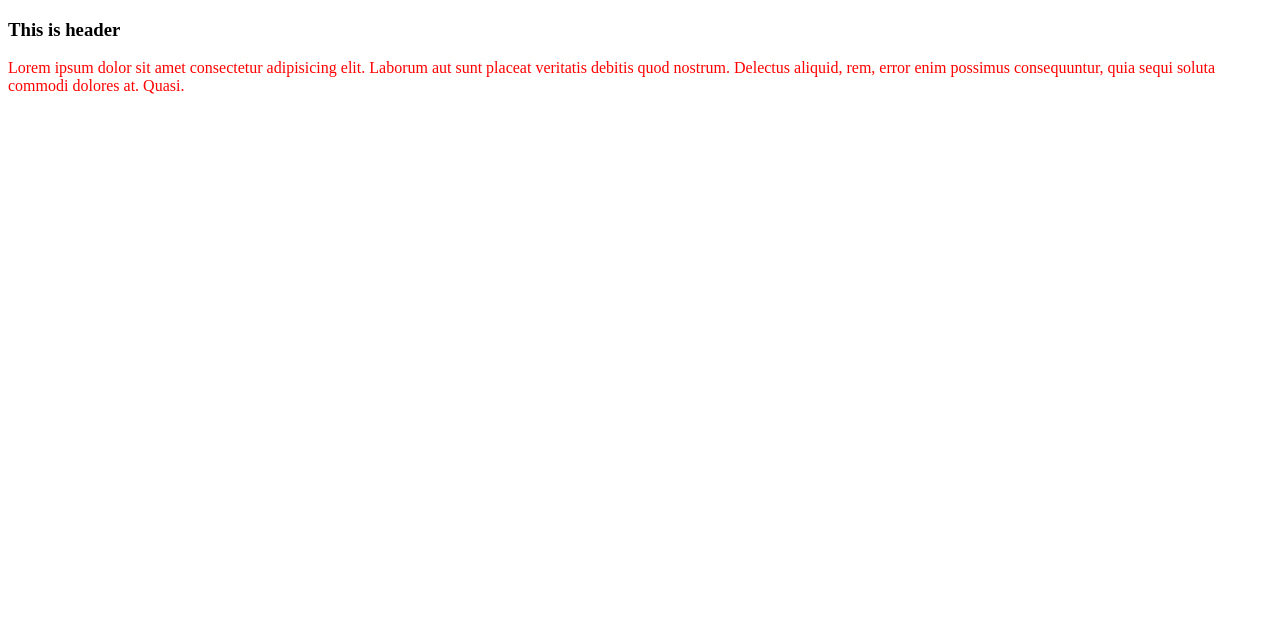
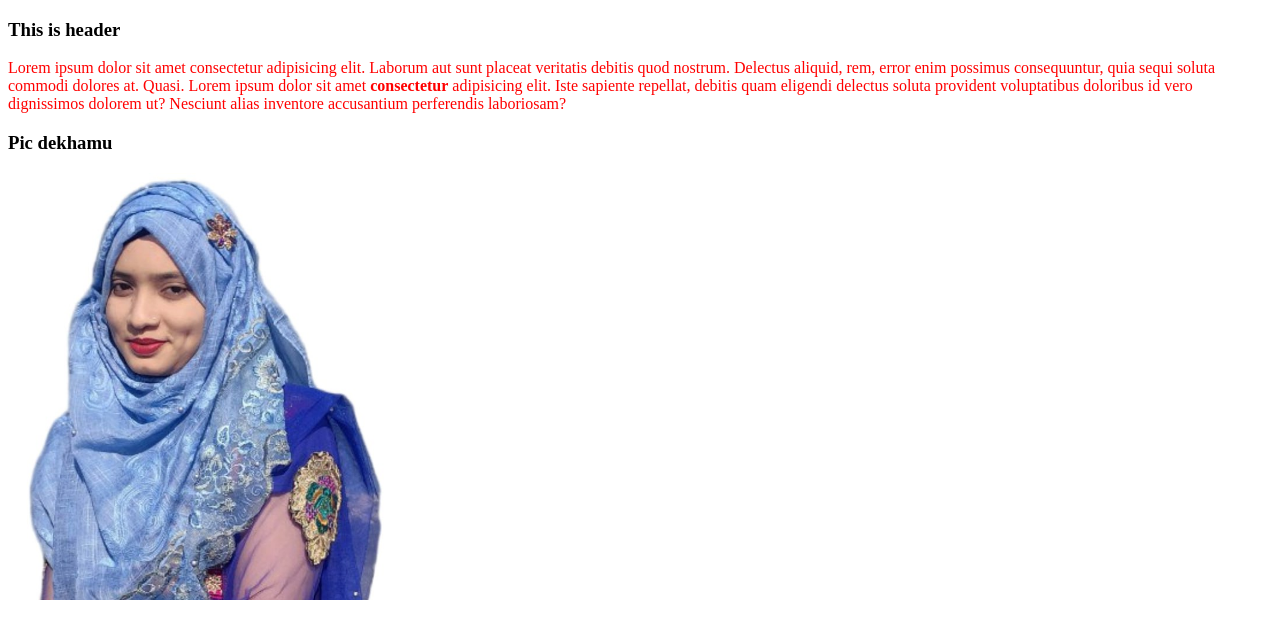
Before and after one commit to ayeshaalpona/my-new-first-repo, a plain HTML site: page index.html in a window 1280 px wide. Drawn offline with Linux system fonts and the light colour scheme.

Commit message:
image added

```diff
--- a/index.html
+++ b/index.html
@@ -9,7 +9,12 @@
 <body>
    <div>
     <h3>This is header</h3>
-    <p>Lorem ipsum dolor sit amet consectetur adipisicing elit. Laborum aut sunt placeat veritatis debitis quod nostrum. Delectus aliquid, rem, error enim possimus consequuntur, quia sequi soluta commodi dolores at. Quasi.</p>
+    <p>Lorem ipsum dolor sit amet consectetur adipisicing elit. Laborum aut sunt placeat veritatis debitis quod nostrum. Delectus aliquid, rem, error enim possimus consequuntur, quia sequi soluta commodi dolores at. Quasi.
+        Lorem ipsum dolor sit amet <b>consectetur</b> adipisicing elit. Iste sapiente repellat, debitis quam eligendi delectus soluta provident voluptatibus doloribus id vero dignissimos dolorem ut? Nesciunt alias inventore accusantium perferendis laboriosam?
+    </p>
+
+    <h3>Pic dekhamu</h3>
+    <img width="400px" src="image/ayesha.jpg" alt="">
    </div>
 </body>
 </html>
```
Also changed, not shown: image/ayesha.jpg (added).
